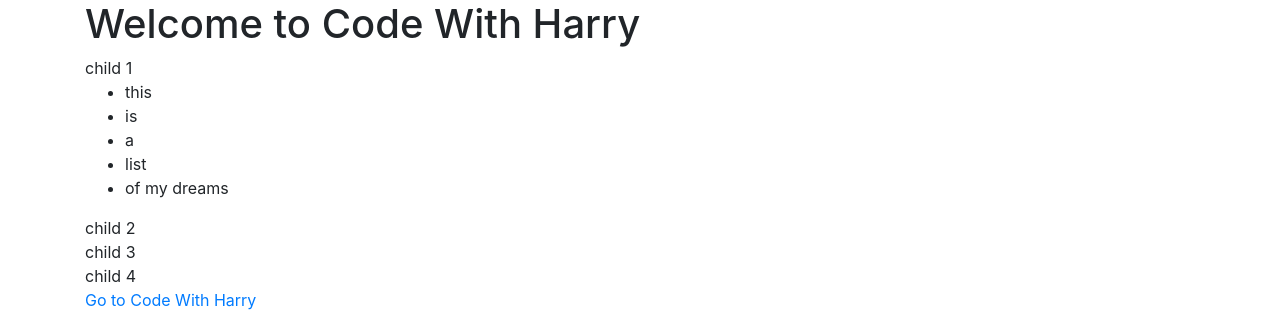
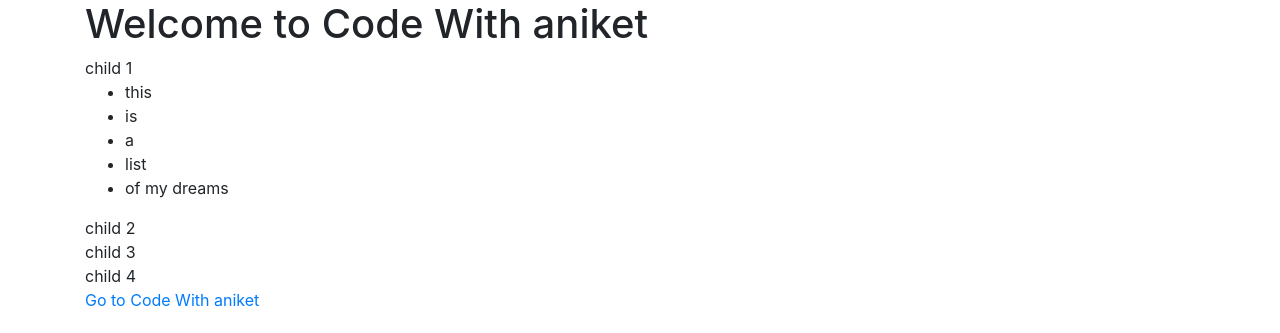
Before and after one commit to Aniketkuma1/Alarm-clock-in-js, a plain HTML site: page index.html in a window 1280 px wide. Shown: the top 333 px of the page. Drawn offline with nearby package versions, Linux system fonts and the light colour scheme; a script that the page names is missing.

Commit message:
Update index.html

```diff
--- a/index.html
+++ b/index.html
@@ -12,7 +12,7 @@
 
 <body>
     <div class="container">
-        <h1 id="heading" class='yourhead rhia is'> Welcome to Code With Harry</h1>
+        <h1 id="heading" class='yourhead rhia is'> Welcome to Code With aniket</h1>
         <div id="myfirst" class="child red good" id="first">child 1
 
             <ul class="this" id='myul'>
@@ -26,7 +26,7 @@
         <div class="child red">child 3</div>
         <div class="child">child 4</div>
         <form action="none.html" method="post">
-            <a href="//codewithharry.com">Go to Code With Harry</a>
+            <a href="//aniket.carrd.co">Go to Code With aniket</a>
             <br>
             <br>
             Search this website: <input type="text" name="Hello" id="">
```
